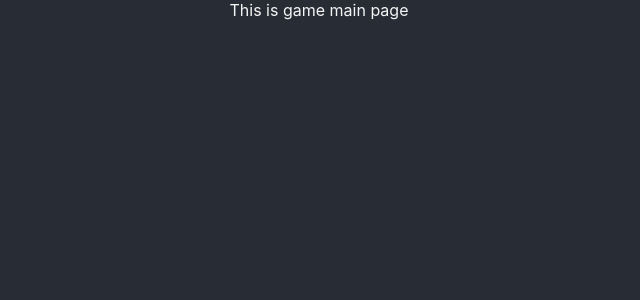
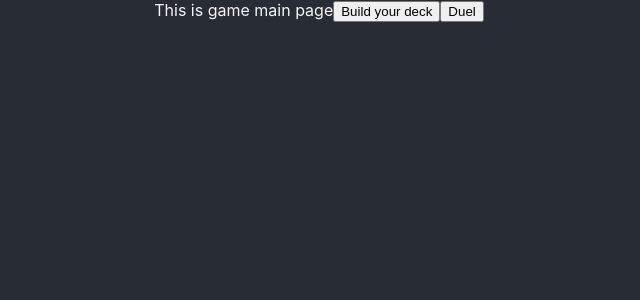
Before and after one commit to PiotrJagielny/MyCardGame, a React (Create React App) app in the folder frontend/: page /Main in a window 1280 px wide. Shown: the top 300 px of the page, without its empty margins (321-961 px from the left). Built offline with nearby package versions, Linux system fonts and the light colour scheme.

Commit message:
add Duel, deck builder page

```diff
--- a/frontend/src/App.tsx
+++ b/frontend/src/App.tsx
@@ -4,14 +4,18 @@ import './App.css';
 import { BrowserRouter as Router, Routes, Route } from 'react-router-dom';
 import EntryPage from './Game_Unrelated_Components/EntryPageComponents/EntryPage';
 import MainPage from './Game_Related_Components/MainPageComponents/MainPage';
+import DeckBuilderPage from './Game_Related_Components/DeckBuildingComponents/DeckBuilderPage';
+import DuelPage from './Game_Related_Components/DuelComponents/DuelPage';
 
 function App() {
   return (
     <div className="App">
       <Router>
         <Routes>
+          <Route path="/" element={<EntryPage />} />
           <Route path="/Main" element={<MainPage />} />
-          <Route path="/" element={<EntryPage />} />
+          <Route path="/DeckBuilder" element={<DeckBuilderPage />} />
+          <Route path="/Duel" element={<DuelPage />} />
         </Routes>
       </Router>
     </div>
--- /dev/null
+++ b/frontend/src/Game_Related_Components/DeckBuildingComponents/DeckBuilderPage.tsx
@@ -0,0 +1,9 @@
+import React from 'react'
+
+const DeckBuilderPage = () => {
+  return (
+    <div>DeckBuilderPage</div>
+  )
+}
+
+export default DeckBuilderPage
--- /dev/null
+++ b/frontend/src/Game_Related_Components/DuelComponents/DuelPage.tsx
@@ -0,0 +1,9 @@
+import React from 'react'
+
+const DuelPage = () => {
+  return (
+    <div>DuelPage</div>
+  )
+}
+
+export default DuelPage
--- a/frontend/src/Game_Related_Components/MainPageComponents/MainPage.tsx
+++ b/frontend/src/Game_Related_Components/MainPageComponents/MainPage.tsx
@@ -1,8 +1,23 @@
 import React from 'react'
+import {useNavigate} from "react-router-dom";
 
 const MainPage = () => {
+
+  let navigate = useNavigate();
+  const RedirectToDeckBuilder = () =>{
+      navigate("/DeckBuilder");
+  }
+  const RedirectToDuel = () =>{
+    navigate("/Duel");
+  }
+
   return (
-    <div>This is game main page</div>
+    <div>
+      This is game main page
+      <button onClick={RedirectToDeckBuilder}>Build your deck</button>
+      <button onClick={RedirectToDuel}>Duel</button>
+    </div>
+
   )
 }
 
```
